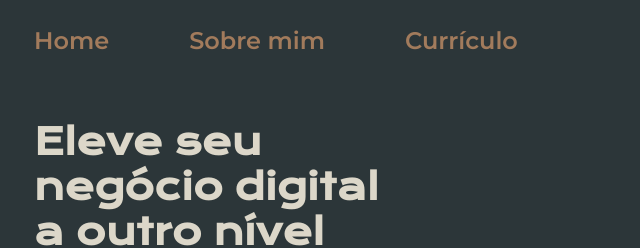
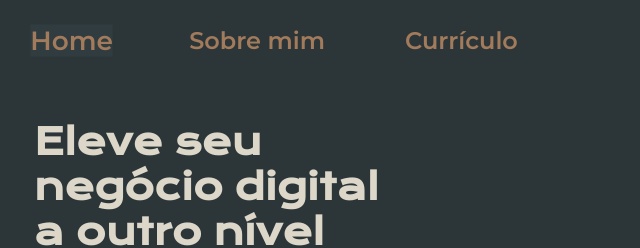
Before and after one commit to LypheS2/portifolio, a plain HTML site: page index.html in a window 1280 px wide. In both pictures the pointer is over the link "Home". Shown: the top 248 px of the page, 158-798 px from the left. Drawn offline with nearby package versions, Linux system fonts and the light colour scheme.

Commit message:
adicionando hover na tag <a>
foi adicionado uma animação ao passar o mouse por cima dos links redirecionavéis

```diff
--- a/stiles/style.css
+++ b/stiles/style.css
@@ -37,6 +37,12 @@ body {
     color: var(--cor-terciaria);
     text-decoration: none;
 }
+
+a:hover {
+    background-color: #303c3f;
+    transform: scale(1.1);
+    transition: all 0.5s;
+  }
 
 .apresentacao {
     padding: 5% 15%;
```
